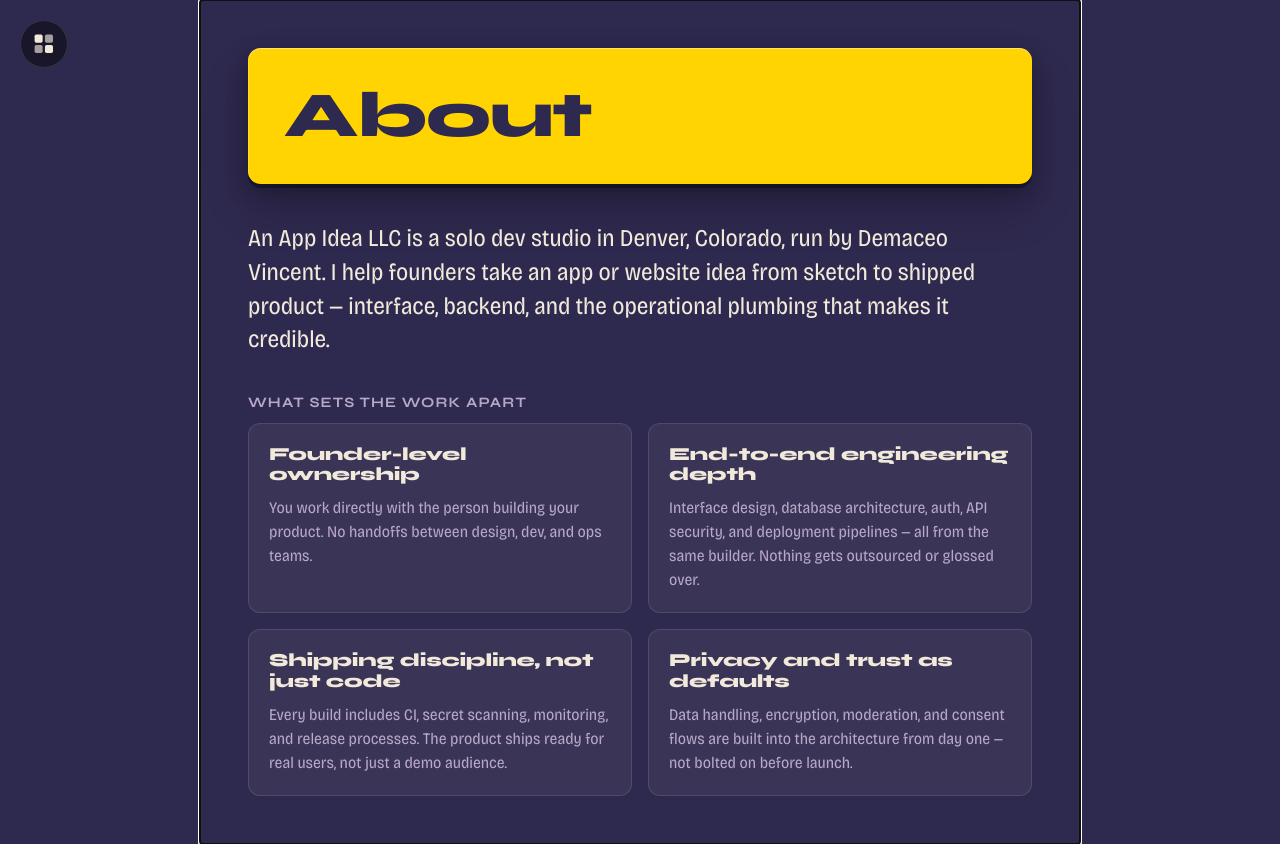
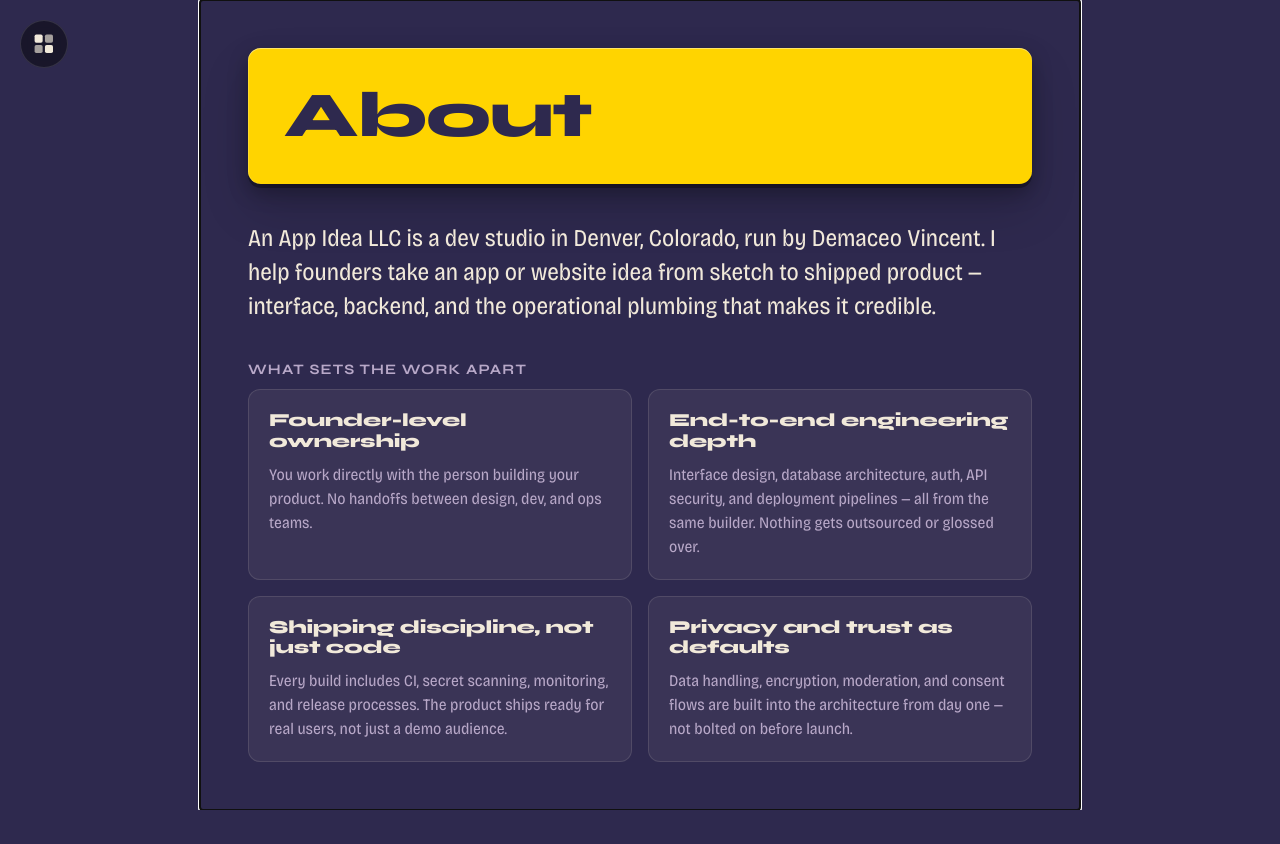
Before and after one commit to demaceo/anappideallc, a React (Vite) app: page /about in a window 1280 px wide. After the commit the page ends 810 px from the top, so only its background shows below. Built offline with nearby package versions, Linux system fonts and the light colour scheme.

Commit message:
fix: update studio description for consistency across site

```diff
--- a/index.html
+++ b/index.html
@@ -34,7 +34,7 @@
     <title>An App Idea LLC — Got an app idea? Let's build it.</title>
     <meta
       name="description"
-      content="Solo dev studio in Denver helping founders ship mobile apps and websites — from interface to database to launch."
+      content="Dev studio in Denver helping founders ship mobile apps and websites — from interface to database to launch."
     />
 
     <!--
--- a/src/data/site.ts
+++ b/src/data/site.ts
@@ -19,5 +19,5 @@ export const SITE = {
   },
   tagline: 'Got an app idea? Let’s build it.',
   description:
-    'Solo dev studio in Denver helping founders ship mobile apps and websites — from interface to database to launch.',
+    'Dev studio in Denver helping founders ship mobile apps and websites — from interface to database to launch.',
 } as const
--- a/src/pages/About.tsx
+++ b/src/pages/About.tsx
@@ -18,7 +18,7 @@ export default function About() {
       </motion.h1>
 
       <p className={styles.lede}>
-        {SITE.name} is a solo dev studio in {SITE.founder.location}, run by{' '}
+        {SITE.name} is a dev studio in {SITE.founder.location}, run by{' '}
         {SITE.founder.name}. I help founders take an app or website idea from
         sketch to shipped product — interface, backend, and the operational
         plumbing that makes it credible.
```
